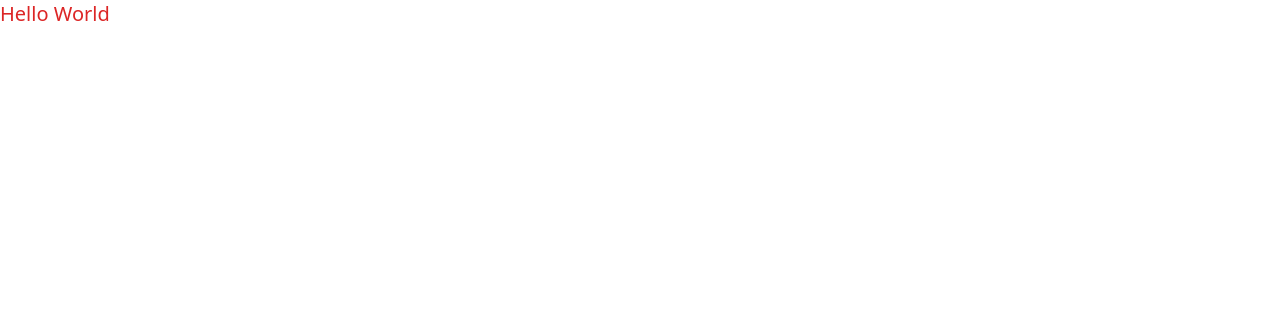
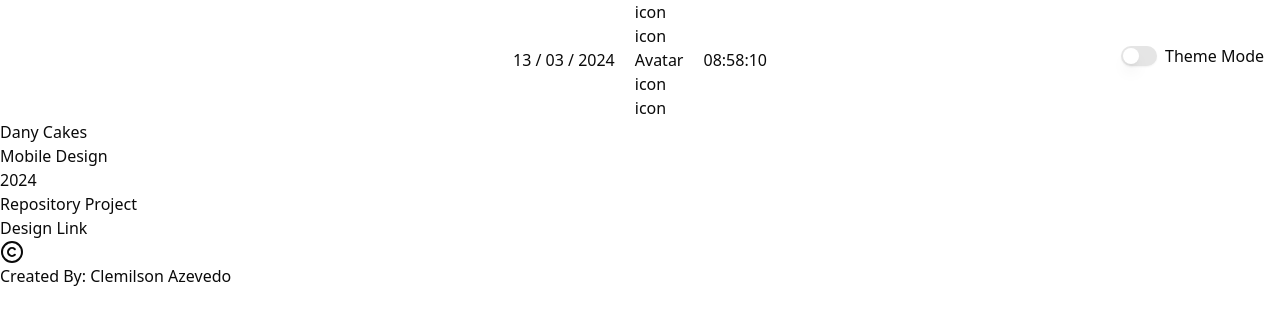
Before and after one commit to ClemilsonAzevedo/design-projects, a React (Vite) app: page / in a window 1280 px wide. Shown: the top 324 px of the page. Built offline with nearby package versions, Linux system fonts and the light colour scheme.

Commit message:
Feat: Date and clock on Header

```diff
--- a/package.json
+++ b/package.json
@@ -17,6 +17,7 @@
     "@radix-ui/react-switch": "^1.0.3",
     "class-variance-authority": "^0.7.0",
     "clsx": "^2.1.0",
+    "dayjs": "^1.11.10",
     "lucide-react": "^0.356.0",
     "react": "^18.2.0",
     "react-dom": "^18.2.0",
--- a/src/App.tsx
+++ b/src/App.tsx
@@ -1,8 +1,14 @@
+import { Header } from "./components/Header";
+import { Home } from "./pages/Home";
+import { Footer } from "./components/Footer";
+
 export function App() {
 
   return (
-    <>
-      <h1 className="text-xl text-red-600">Hello World</h1>
-    </>
+    <main>
+      <Header />
+      <Home />
+      <Footer />
+    </main>
   )
 }
--- /dev/null
+++ b/src/components/Footer.tsx
@@ -0,0 +1,11 @@
+import { Copyright } from "lucide-react";
+
+export function Footer() {
+
+  return (
+    <footer>
+      <Copyright /> Created By: Clemilson Azevedo
+    </footer>
+
+  )
+}
--- /dev/null
+++ b/src/components/Header.tsx
@@ -0,0 +1,32 @@
+import { Switch } from "./ui/switch";
+import dayjs from "dayjs";
+import { hoursOfTheDay } from "@/utils/hoursOfTheDay";
+
+export function Header() {
+
+
+
+  const date = dayjs(Date.now()).format('DD / MM / YYYY')
+
+
+  return (
+    <div className="flex min-w-full justify-center items-center relative">
+      <header className="flex items-center gap-5 font-medium">
+        <span>{date}</span>
+        <nav>
+          <li className="list-none">icon</li>
+          <li className="list-none">icon</li>
+          <li className="list-none">Avatar</li>
+          <li className="list-none">icon</li>
+          <li className="list-none">icon</li>
+        </nav>
+        <span>{hoursOfTheDay()}</span>
+      </header>
+
+      <span className="absolute right-4 top-11 flex items-center gap-2">
+        <Switch />
+        Theme Mode
+      </span>
+    </div>
+  )
+}
--- /dev/null
+++ b/src/pages/Home.tsx
@@ -0,0 +1,20 @@
+import { Separator } from "@radix-ui/react-separator";
+
+export function Home() {
+
+  return (
+    <section>
+      <div>
+        <span>Dany Cakes</span>
+        <Separator orientation="vertical" />
+        <span>Mobile Design</span>
+        <Separator orientation="vertical" />
+        <span>2024</span>
+        <Separator orientation="vertical" />
+        <span>Repository Project</span>
+        <Separator orientation="vertical" />
+        <span>Design Link</span>
+      </div>
+    </section>
+  )
+}
--- /dev/null
+++ b/src/utils/hoursOfTheDay.tsx
@@ -0,0 +1,23 @@
+import dayjs from 'dayjs';
+import 'dayjs/locale/pt-br';
+import { useEffect, useState } from 'react';
+
+export function hoursOfTheDay() {
+
+  const [time, setTime] = useState(dayjs())
+
+
+  useEffect(() => {
+
+    const interval = setInterval(() => {
+      setTime(dayjs())
+    }, 1000);
+
+    return () => clearInterval(interval)
+  }, [])
+
+
+  return (
+    <span>{time.format('HH:mm:ss')}</span>
+  )
+}
--- a/tsconfig.json
+++ b/tsconfig.json
@@ -21,14 +21,16 @@
     "noUnusedLocals": true,
     "noUnusedParameters": true,
     "noFallthroughCasesInSwitch": true,
-
     /*Alias*/
     "baseUrl": ".",
     "paths": {
       "@/*": [
         "./src/*"
       ]
-    }
+    },
+    /*Dayjs*/
+    "esModuleInterop": true,
+    "allowSyntheticDefaultImports": true,
   },
   "include": [
     "src"
```
Also changed, not shown: 1 other file (tests, documents, lock files or other folders).
